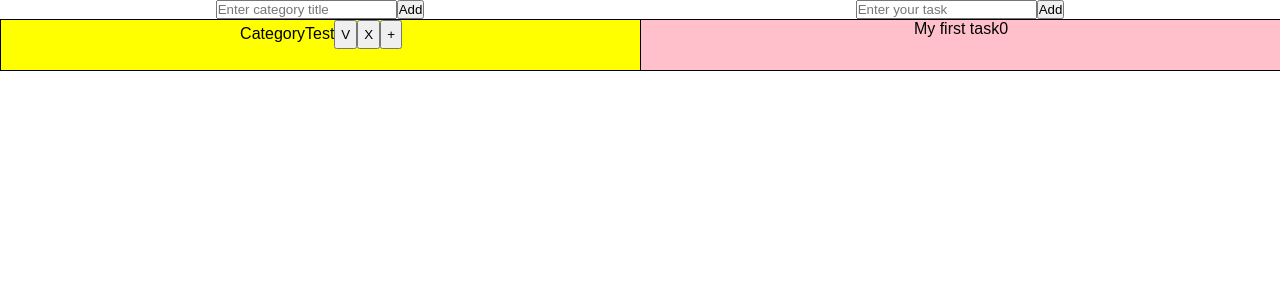
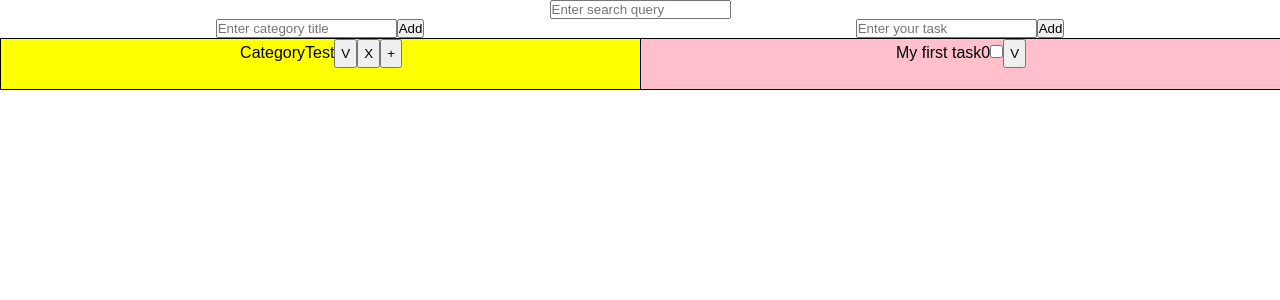
Before and after one commit to yoshirolas/TO-DO-List, a React (Create React App) app: page / in a window 1280 px wide. Shown: the top 300 px of the page. Built offline with nearby package versions, Linux system fonts and the light colour scheme.

Commit message:
Added edit and done methods into task item

```diff
--- a/src/InputForm.js
+++ b/src/InputForm.js
@@ -25,8 +25,11 @@ class InputForm extends Component {
 					taskText: 'My first task0',
 					key: 0,
 					parentCategory:0,
+					done: false,
 				},
 			],
+
+			searchInputValue: '',
 		};
 
 		this.addCategory = this.addCategory.bind(this);
@@ -38,6 +41,10 @@ class InputForm extends Component {
 
 		this.addTask = this.addTask.bind(this);
 		this.handleTaskInputChange = this.handleTaskInputChange.bind(this);
+		this.editTask = this.editTask.bind(this);
+		this.doneTask = this.doneTask.bind(this);
+
+		this.handleSearchInputChange = this.handleSearchInputChange.bind(this);
 	}
 
 	addCategory(event) {
@@ -133,9 +140,58 @@ class InputForm extends Component {
 		this.setState({taskInputValue: event.target.value});
 	}
 
+	handleSearchInputChange(event) {
+		let serchQuery = event.target.value;
+		console.log(serchQuery);
+		let searchedTasks = this.state.taskItem.filter((item => item.taskText.indexOf(serchQuery)!==-1))
+		console.log(searchedTasks);
+
+		this.setState({
+				taskItem: searchedTasks,
+				searchInputValue: event.target.value
+			});
+
+	}
+
+	editTask(key, newTask) {
+  	if (newTask !== '' && newTask) {
+	  	let editTaskItem = this.state.taskItem.map(function (item) {
+		  	if (item.key === key) {
+		  			item.taskText = newTask;
+		  	}
+		  	return item
+	  	});
+
+	  	this.setState({
+	  		taskItem: editTaskItem
+	  	});
+  	}
+  }
+
+  doneTask(key) {
+		let doneTaskItem = this.state.taskItem.map(function (item) {
+	  	if (item.key === key) {
+	  			item.done = !item.done;
+	  	}
+	  	return item
+  	});
+
+  	this.setState({
+  		taskItem: doneTaskItem
+  	});
+  }
+
   render() {
     return (
     	<main>
+    		<article className="search">
+    			<input
+		     		type='text'
+		     		placeholder='Enter search query'
+		     		value={this.state.searchInputValue}
+		     		onChange={this.handleSearchInputChange}
+				  />
+    		</article>
 	    	<section className="renderingInputForm">
 	    		<article className="categoryInput">
 		    		<form onSubmit={this.addCategory}>
--- a/src/TaskTree.css
+++ b/src/TaskTree.css
@@ -5,3 +5,7 @@
 	height: 50px;
 	border: 1px solid black;
 }
+
+.editBtn {
+	padding: 5px;
+}
--- a/src/TaskTree.js
+++ b/src/TaskTree.js
@@ -5,6 +5,17 @@ class TaskTree extends Component {
 	constructor(props) {
 		super(props);
 		this.createTask = this.createTask.bind(this);
+		this.editTask = this.editTask.bind(this);
+		this.doneTask = this.doneTask.bind(this);
+	}
+
+	editTask(key) {
+		let newTask = prompt('Enter new task');
+		this.props.edit(key, newTask);
+	}
+
+	doneTask(key) {
+		this.props.done(key);
 	}
 
 	createTask(item) {
@@ -12,6 +23,15 @@ class TaskTree extends Component {
 		return (
 			<li key={item.key} className="taskItem">
 				{item.taskText}
+				<input
+					type="checkbox"
+					onChange={() => this.doneTask(item.key)}
+				/>
+				<button
+					className="editBtn"
+					onClick={() => this.editTask(item.key)}>
+					V
+				</button>
 			</li>
 		);
 	}
```
